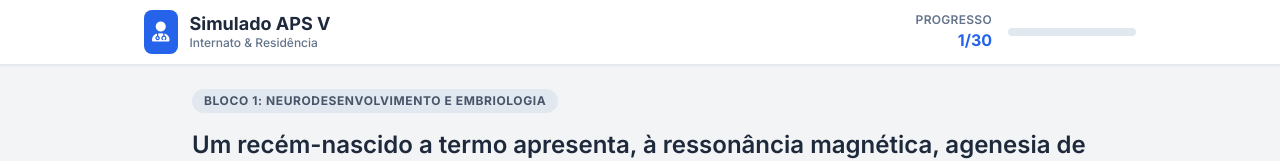
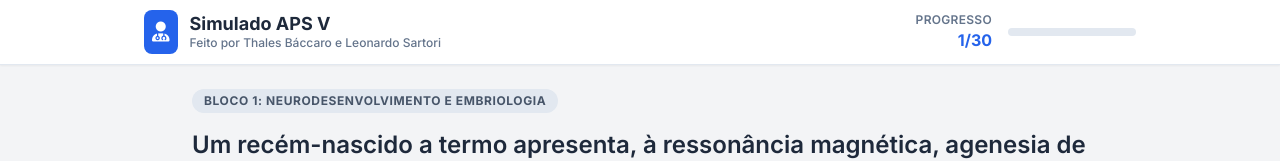
Before and after one commit to ravibuzz/APSgeralP2, a plain HTML site: page index.html in a window 1280 px wide. Shown: the top 161 px of the page. Drawn offline with nearby package versions, Linux system fonts and the light colour scheme.

Commit message:
Update index.html

```diff
--- a/index.html
+++ b/index.html
@@ -77,7 +77,7 @@
                 </div>
                 <div>
                     <h1 class="font-bold text-lg text-slate-800 leading-tight">Simulado APS V</h1>
-                    <p class="text-xs text-slate-500 font-medium">Internato & Residência</p>
+                    <p class="text-xs text-slate-500 font-medium">Feito por Thales Báccaro e Leonardo Sartori</p>
                 </div>
             </div>
 
```
